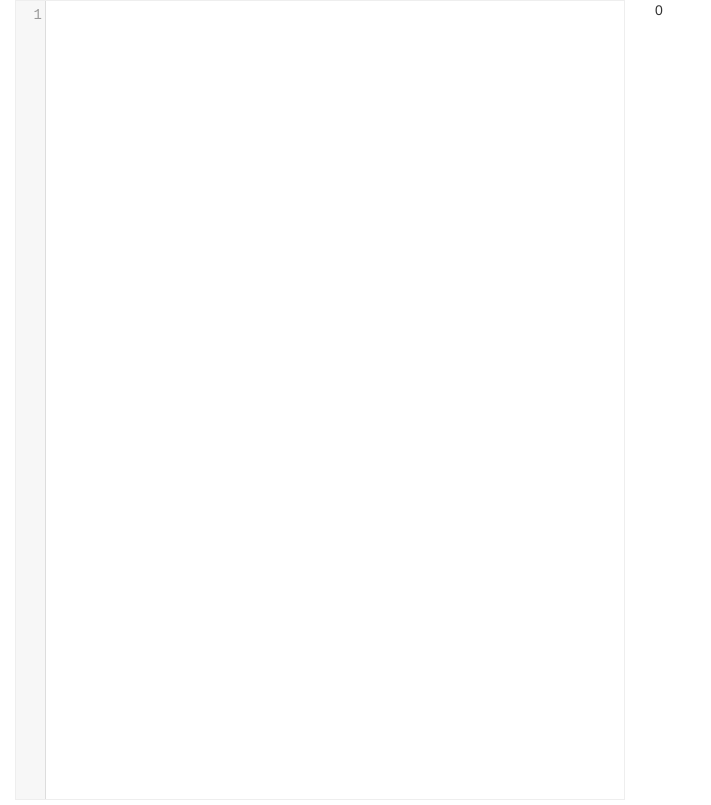
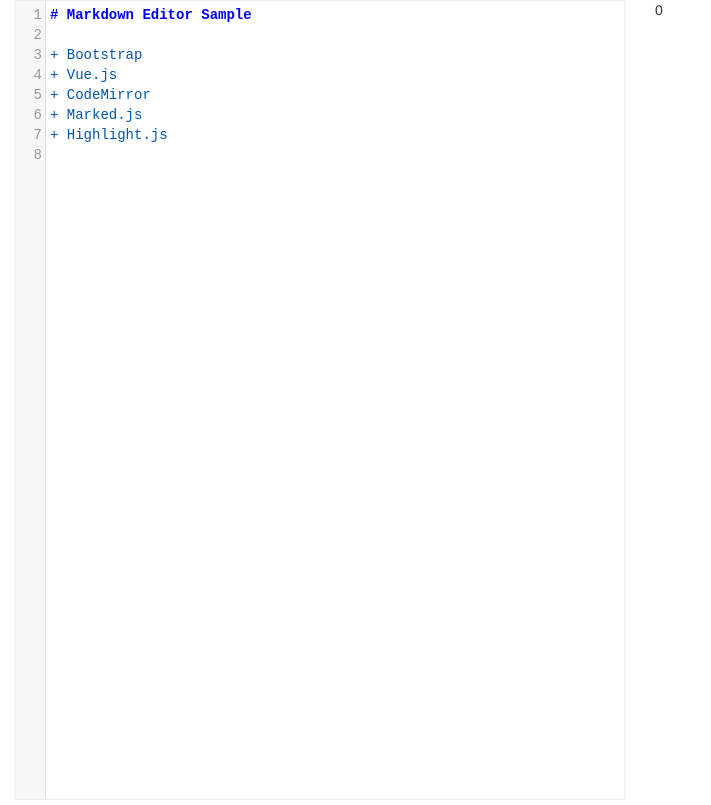
Before and after one commit to koara-local/web-markdown-editor2, a plain HTML site: page index.html in a window 1280 px wide. Shown: the whole page, without its empty margins (0-711 px from the left). Drawn offline with nearby package versions, Linux system fonts and the light colour scheme; a small style sheet from the web is missing.

Commit message:
add default text

```diff
--- a/index.html
+++ b/index.html
@@ -44,7 +44,15 @@
 <div id="markdown-editor" class="container">
     <div id="main-context" class="row">
         <div id="editor" class="col-md-6">
-            <textarea id='input'></textarea>
+            <textarea id='input'>
+# Markdown Editor Sample
+
++ Bootstrap
++ Vue.js
++ CodeMirror
++ Marked.js
++ Highlight.js
+            </textarea>
         </div>
         <div id="preview" class="col-md-6" v-html="input | marked"></div>
     </div>
```
